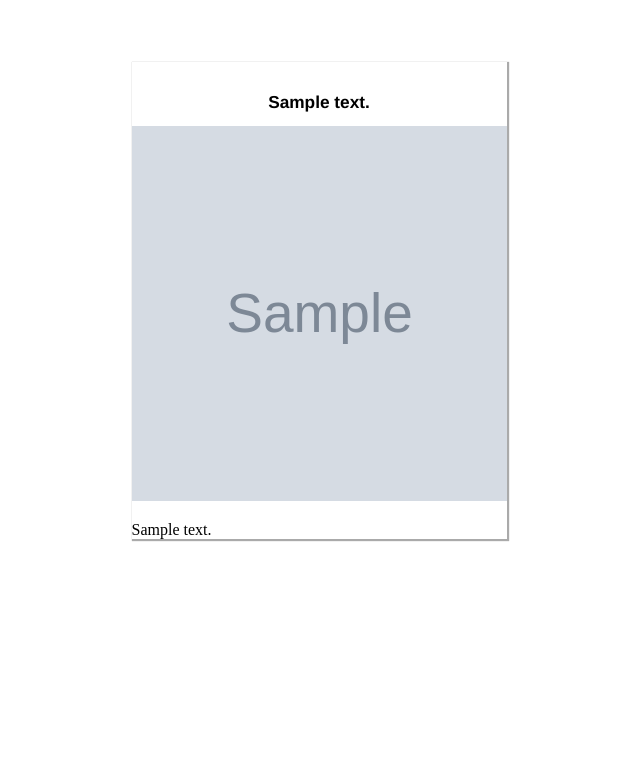
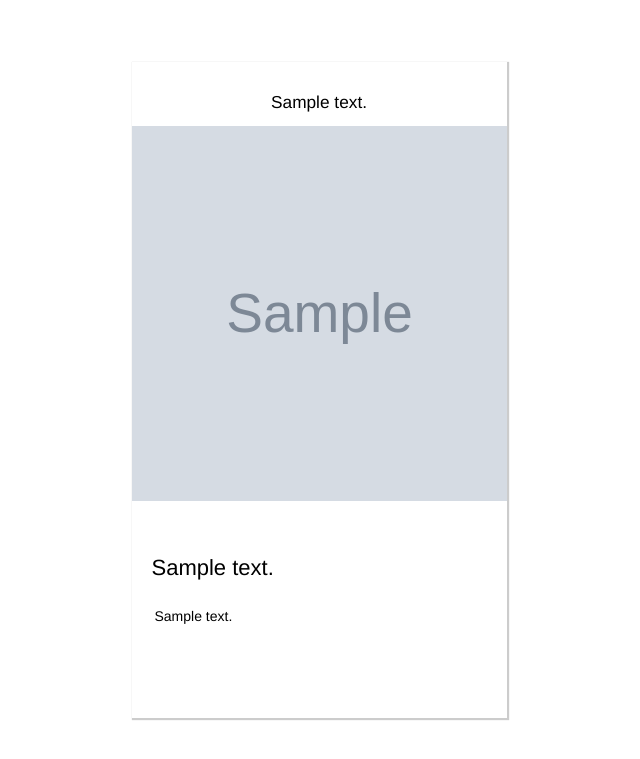
Before and after one commit to russellschmidt/mygoodness01, a Django app: page /orgs/1/detail/ in a window 1280 px wide. Shown: the top 759 px of the page, without its empty margins (321-961 px from the left). Run offline with Django 3.2, Linux system fonts and the light colour scheme; tables that the repository leaves empty hold one stand-in row (values such as "Sample post"); grey boxes marked "Sample" are stand-in pictures; some web fonts are replaced.

Commit message:
got styling working for Detail

```diff
--- a/orgs/models.py
+++ b/orgs/models.py
@@ -22,6 +22,7 @@ class Detail(models.Model):
     org = models.ForeignKey(Org, on_delete=models.CASCADE)
     org_detail_page_title = models.CharField(max_length=40, default="About Us")
     org_detail_hero_image = models.URLField(max_length=200, default='https://source.unsplash.com/random/1080x1080')
+    org_detail_page_header = models.CharField(max_length=80, default="Detail about what we do")
     org_detail_description = models.TextField(max_length=10000, default="Lorem ipsum dolor sit amet, consectetur adipiscing elit. Praesent eu diam sed nunc suscipit pulvinar. Curabitur vel lobortis ipsum, ac tincidunt libero. Proin tincidunt suscipit rhoncus. Cras molestie turpis urna, nec bibendum risus egestas at. Curabitur diam massa, tincidunt in nunc id, volutpat euismod massa. Sed ornare et augue eu consequat. Curabitur quis sapien iaculis, sollicitudin nunc tempor, maximus mi. Etiam vulputate viverra neque nec dapibus. Ut vitae feugiat nunc, id feugiat eros. Sed et faucibus metus, et efficitur justo. Sed ac neque nunc. Vestibulum a tellus mi.")
     def __str__(self):
         return self.org_detail_page_title
--- a/orgs/static/orgs/style.css
+++ b/orgs/static/orgs/style.css
@@ -14,7 +14,7 @@ body {
 }
 
 .container {
-  box-shadow: 1px 1px 1px 1px #aaa;
+  box-shadow: 1px 1px 1px 1px #ccc;
 }
 
 /* STREAM */
@@ -84,18 +84,22 @@ a.button-link_to-detail {
 
 /* DETAIL */
 .organization.detail.container {
-  height: auto;
   width: var(--outer-container-width);
   margin: 62px auto 50px;
   color: #000;
 }
 
-.organization.detail header h1{
+.organization.detail header h2 {
   font-family: 'Helvetica Neue', Arial, sans-serif;
   font-size: 1.08rem;
   margin: 0 auto 13px;
   padding-top: 30px;
   text-align: center;
+}
+
+.organization.detail h1,
+.organization.detail h2 {
+  font-weight: normal;
 }
 
 .organization.detail figure {
@@ -106,3 +110,22 @@ a.button-link_to-detail {
   width: var(--outer-container-width);
   text-align: center;
 }
+
+.organization.detail main {
+  font-family: 'Helvetica Neue', Arial, sans-serif;
+  padding-bottom: 67px;
+}
+
+.organization.detail main h1 {
+  font-size: 1.375rem;
+  margin: 50px 20px 0;
+}
+
+.organization.detail main p {
+  font-size: 0.875rem;
+  font-weight: 300;
+  line-height: 1.5rem;
+
+  margin: 23px auto 0;
+  padding: 0 23px;
+}
--- a/orgs/templates/orgs/detail.html
+++ b/orgs/templates/orgs/detail.html
@@ -16,15 +16,16 @@
   <div class="organization detail container">
     {% for detail in org.detail_set.all %}
     <header>
-      <h1>{{ detail.org_detail_page_title }} </h1>
+      <h2>{{ detail.org_detail_page_title }} </h2>
     </header>
 		<div class="inner-container">
       <figure>
         <img src={{detail.org_detail_hero_image}} alt={{detail.org_detail_page_title}}/>
       </figure>
-
-      <p>{{ detail.org_detail_description|linebreaks }}</p>
-
+      <main>
+        <h1>{{ detail.org_detail_page_header }}</h1>
+        <p>{{ detail.org_detail_description|linebreaks }}</p>
+      </main>
     </div>
     {% endfor %}
 	</div>
```
Also changed, not shown: orgs/migrations/0008_detail_org_detail_page_header.py (added).
